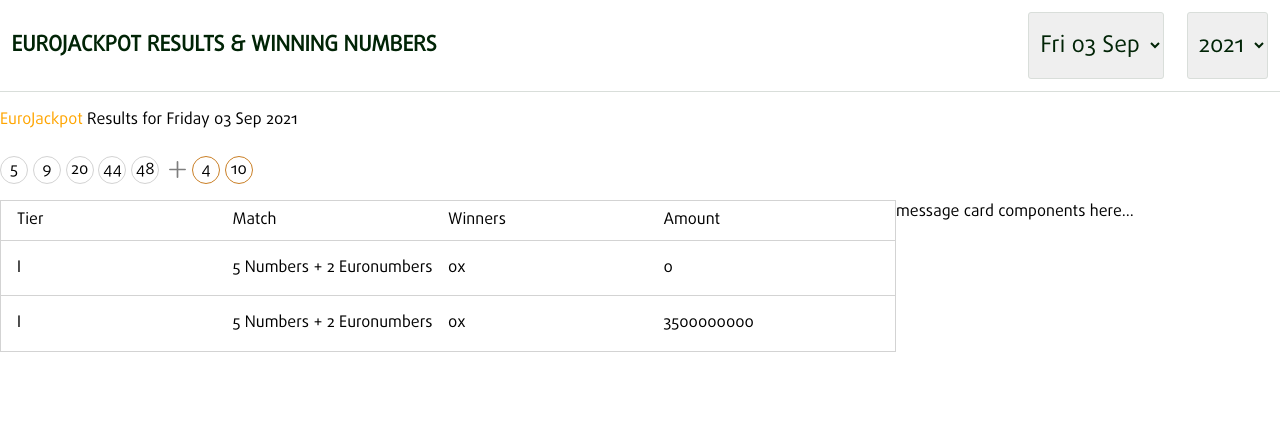
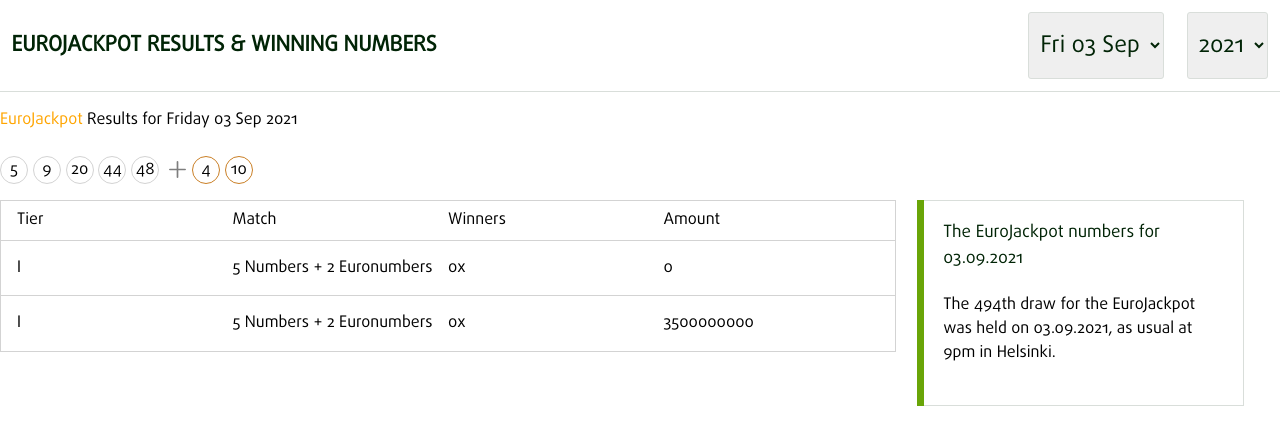
Before and after one commit to mihailgaberov/eurojackpot, a React (Create React App) app: page / in a window 1280 px wide. Shown: the top 444 px of the page. Built offline with nearby package versions, Linux system fonts and the light colour scheme.

Commit message:
:sparkles: Added MessageCard component.

```diff
--- a/src/App.tsx
+++ b/src/App.tsx
@@ -6,6 +6,7 @@
 import Numbers from "./components/Numbers";
 import OddsRow from "./components/OddsRow";
 import { MainContainer, MessageCardsContainer, OddsContainer } from "./styles/main";
+import MessageCard from "./components/MessageCard";
 
 function App() {
   return (
@@ -19,7 +20,7 @@
         20,
         44,
         48
-      ]} euroNumbers={[ 4, 10 ]} />
+      ]} euroNumbers={[4, 10]} />
       <MainContainer>
         <OddsContainer>
           <OddsRow tier={'Tier'} match={'Match'} winners={'Winners'} amount={'Amount'} isTitle={true} />
@@ -42,7 +43,9 @@
                             amount={odd.prize.toString()} />
           })}
         </OddsContainer>
-        <MessageCardsContainer>message card components here...</MessageCardsContainer>
+        <MessageCardsContainer>
+          <MessageCard />
+        </MessageCardsContainer>
       </MainContainer>
     </>
   );
--- /dev/null
+++ b/src/components/MessageCard/index.tsx
@@ -0,0 +1,15 @@
+import React, { FunctionComponent } from 'react';
+import { Container } from "./styles";
+
+const MessageCard: FunctionComponent = () => {
+  return (
+    <Container>
+      <h2>The EuroJackpot numbers for 03.09.2021</h2>
+      <p>
+        The 494th draw for the EuroJackpot was held on 03.09.2021, as usual at 9pm in Helsinki.
+      </p>
+    </Container>
+  );
+};
+
+export default MessageCard;
--- /dev/null
+++ b/src/components/MessageCard/styles.tsx
@@ -0,0 +1,24 @@
+import styled from "styled-components";
+
+export const Container = styled.div`
+  border: 1px solid #d9deda;
+  border-left: none;
+  box-shadow: -7px 0 0 0 #69a507;
+  margin-bottom: .9em;
+  padding: 1.225em;
+  margin-left: 1.725em;
+  max-width: 20em;
+
+  h2 {
+    font-size: 17px;
+    line-height: 26px;
+    font-weight: 200;
+    color: #012406;
+    text-transform: none;
+  }
+
+  p {
+    margin: 1.3em 0;
+    font-weight: 200;
+  }
+`
```
